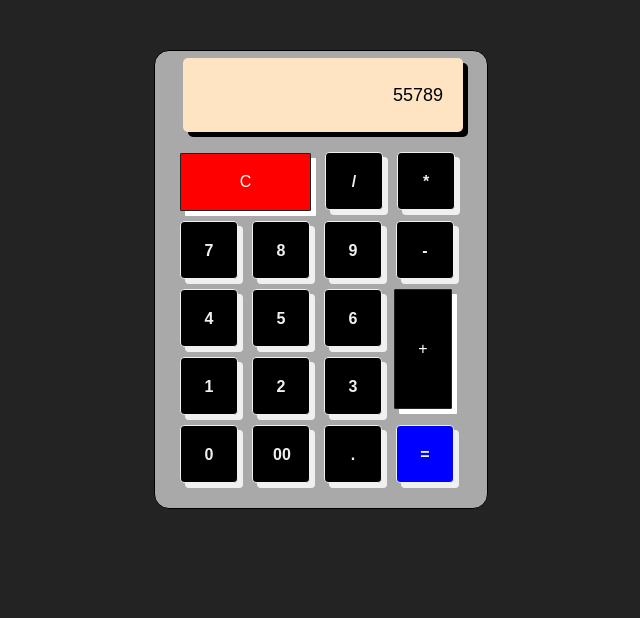
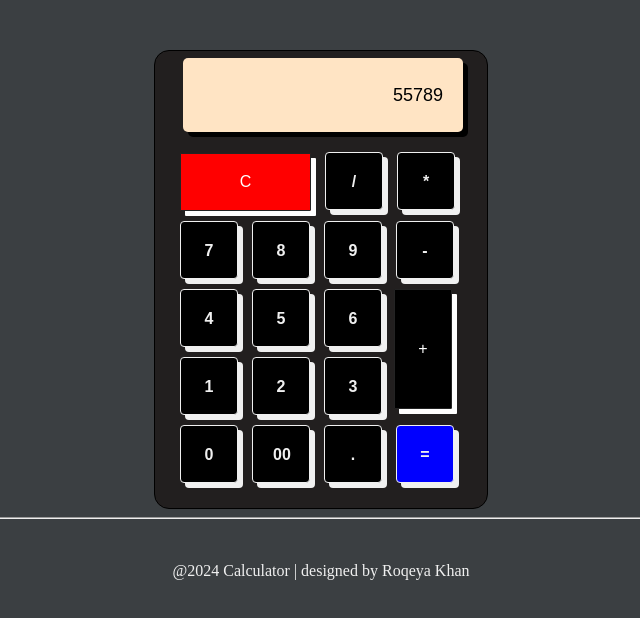
Before and after one commit to Roqeaiyakhan/assig-calculator, a plain HTML site: page index.html in a window 1280 px wide. Shown: the whole page, without its empty margins (319-959 px from the left). Drawn offline with Linux system fonts and the light colour scheme.

Commit message:
add both file

```diff
--- a/index.html
+++ b/index.html
@@ -31,5 +31,9 @@
             <button class="item button " type="button">.</button>
             <button class="item button " id="equal">=</button>
         </div>
+        <hr>
+        <footer>
+        @2024 Calculator | designed by Roqeya Khan
+        </footer>
 </body>
 </html>
--- a/style.css
+++ b/style.css
@@ -2,7 +2,7 @@
    body {
     padding: 0;
     margin:0;
-    background-color: #232323;
+    background-color: rgb(59, 63, 66);
 }
 
 .calculator {
@@ -10,7 +10,7 @@
       width: 307px;
     margin: auto;
      margin-top: 50px;
-    background-color: darkgray;
+    background-color: #221f1f;
     padding: 7px 5px 20px 20px;
     border-radius: 15px;
 
@@ -69,5 +69,10 @@ button {
     box-shadow: 5px 5px ;
 }
 button:hover{
-  background-color: lightcoral;
+  background-color: lightslategray;
 }
+footer{
+  text-align: center;
+  color: #f0f0f0;
+  padding-top: 35px;
+}
```
